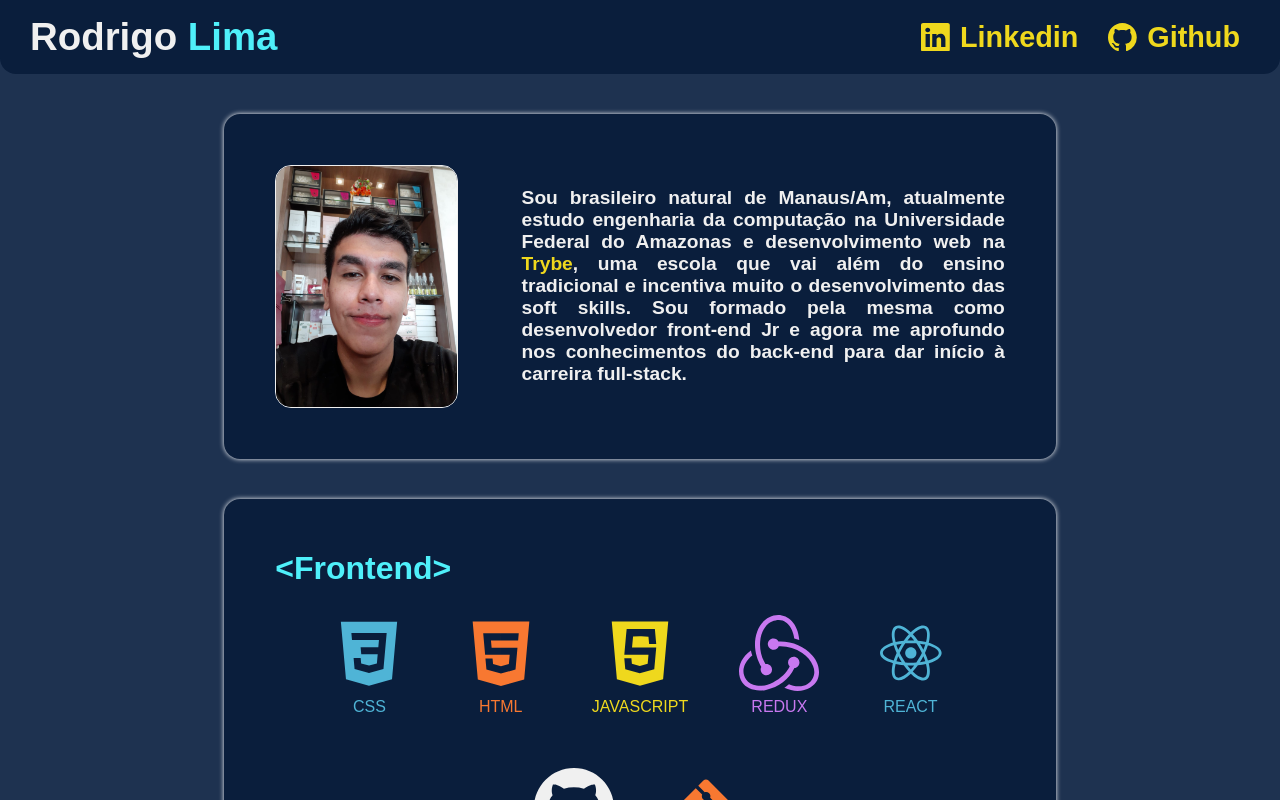
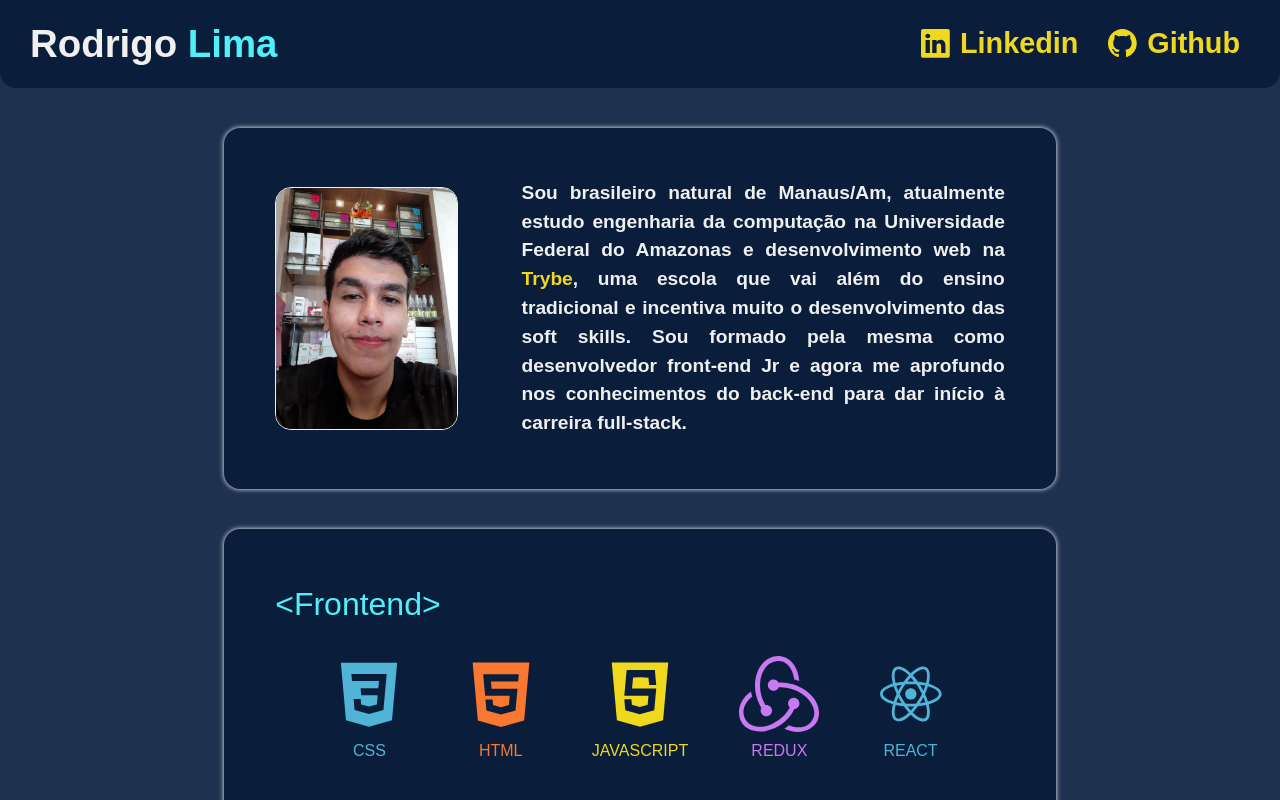
Before and after one commit to RodrigoLimaJesus/RodrigoLimaJesus.github.io, a React (Create React App) app: page / in a window 1280 px wide. Shown: the top 800 px of the page. Built offline with nearby package versions, Linux system fonts and the light colour scheme.

Commit message:
feat: instala tailwind css e remove react-router-dom

```diff
--- a/package.json
+++ b/package.json
@@ -9,7 +9,6 @@
     "react": "^17.0.2",
     "react-dom": "^17.0.2",
     "react-icons": "^4.3.1",
-    "react-router-dom": "^6.2.1",
     "react-scripts": "5.0.0",
     "web-vitals": "^2.1.3"
   },
@@ -36,5 +35,8 @@
       "last 1 firefox version",
       "last 1 safari version"
     ]
+  },
+  "devDependencies": {
+    "tailwindcss": "^3.0.23"
   }
 }
--- a/src/index.css
+++ b/src/index.css
@@ -1,3 +1,7 @@
+@tailwind base;
+@tailwind components;
+@tailwind utilities;
+
 * {
   margin: 0;
   padding: 0;
@@ -37,7 +41,6 @@
   color: var(--blue);
 }
 
-
 .purple {
   color: var(--purple);
 }
--- /dev/null
+++ b/tailwind.config.js
@@ -0,0 +1,7 @@
+module.exports = {
+  content: ['./src/**/*.{html,js,jsx}'],
+  theme: {
+    extend: {},
+  },
+  plugins: [],
+};
```
Also changed, not shown: 1 other file (tests, documents, lock files or other folders).
